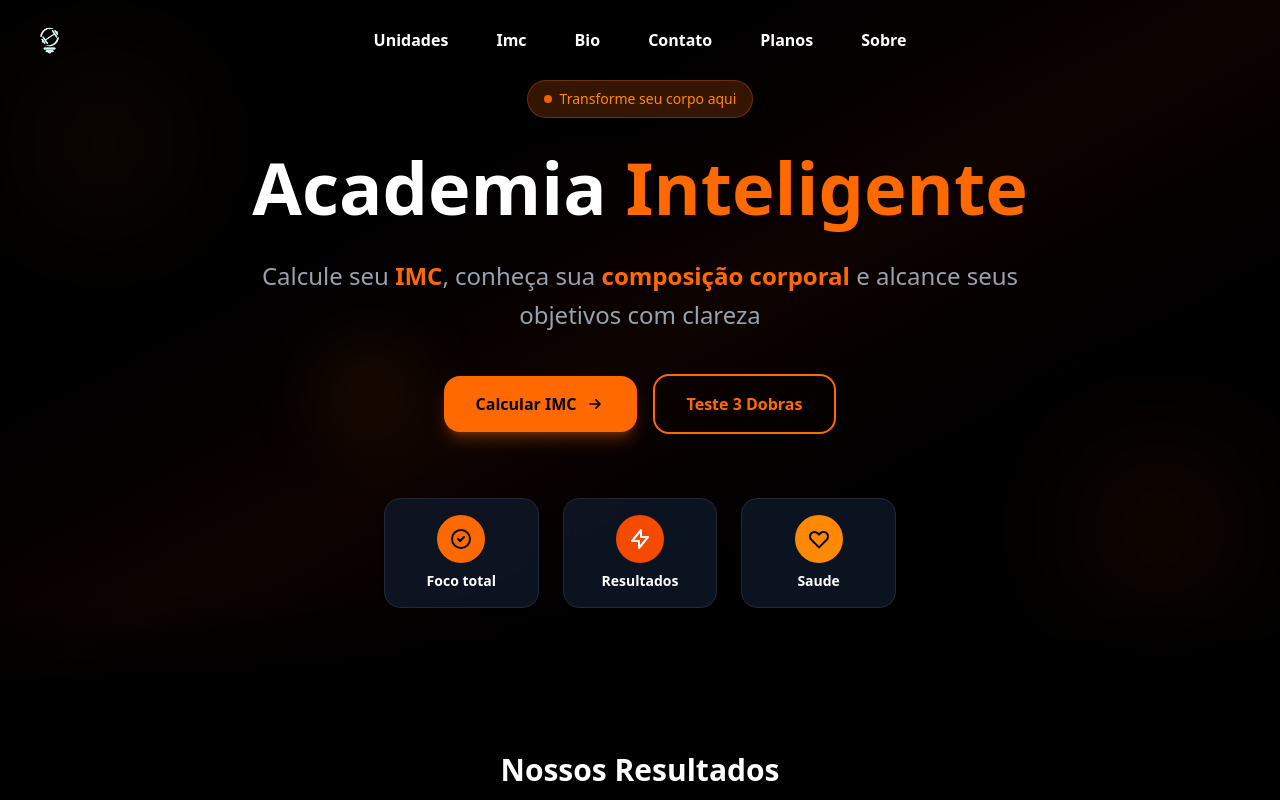
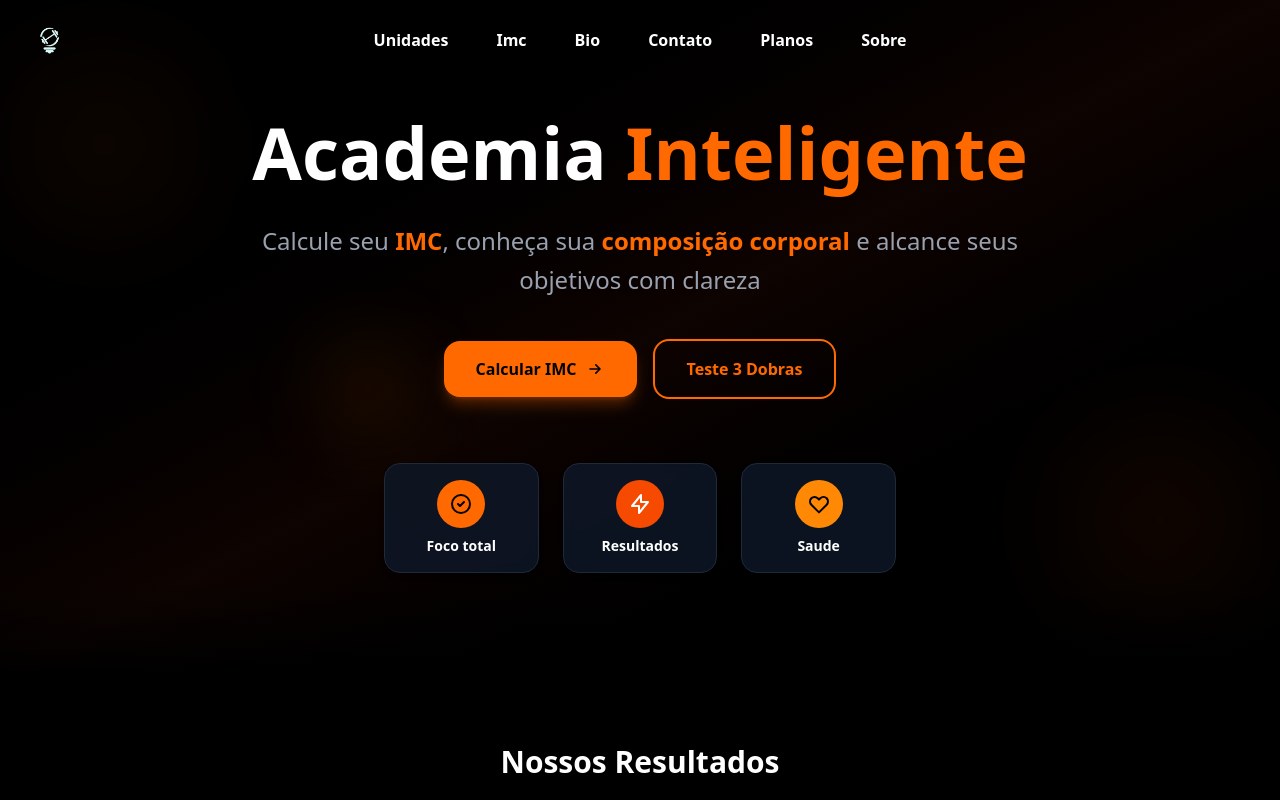
Before and after one commit to CP4-Front-End/CP-4-WebDEV, a React (Vite) app: page / in a window 1280 px wide. Shown: the top 800 px of the page. Built offline with nearby package versions, Linux system fonts and the light colour scheme.

Commit message:
refactor: banner

```diff
--- a/src/components/Banner.jsx
+++ b/src/components/Banner.jsx
@@ -10,10 +10,6 @@ export default function Banner() {
       <div className="absolute top-1/2 left-1/4 w-24 h-24 bg-orange-400/10 rounded-full blur-2xl"></div>
 
       <div className="relative z-10 mx-auto max-w-5xl px-6 py-20 text-center">
-        <div className="inline-flex items-center gap-2 bg-orange-500/20 backdrop-blur-sm px-4 py-2 rounded-full shadow-lg mb-6 border border-orange-500/30">
-          <span className="w-2 h-2 bg-orange-500 rounded-full animate-pulse"></span>
-          <span className="text-sm font-medium text-orange-400">Transforme seu corpo aqui</span>
-        </div>
 
         <h1 className="text-5xl sm:text-6xl lg:text-7xl font-extrabold text-white leading-tight mb-6">
           Academia <span className="text-orange-500">Inteligente</span>
```
